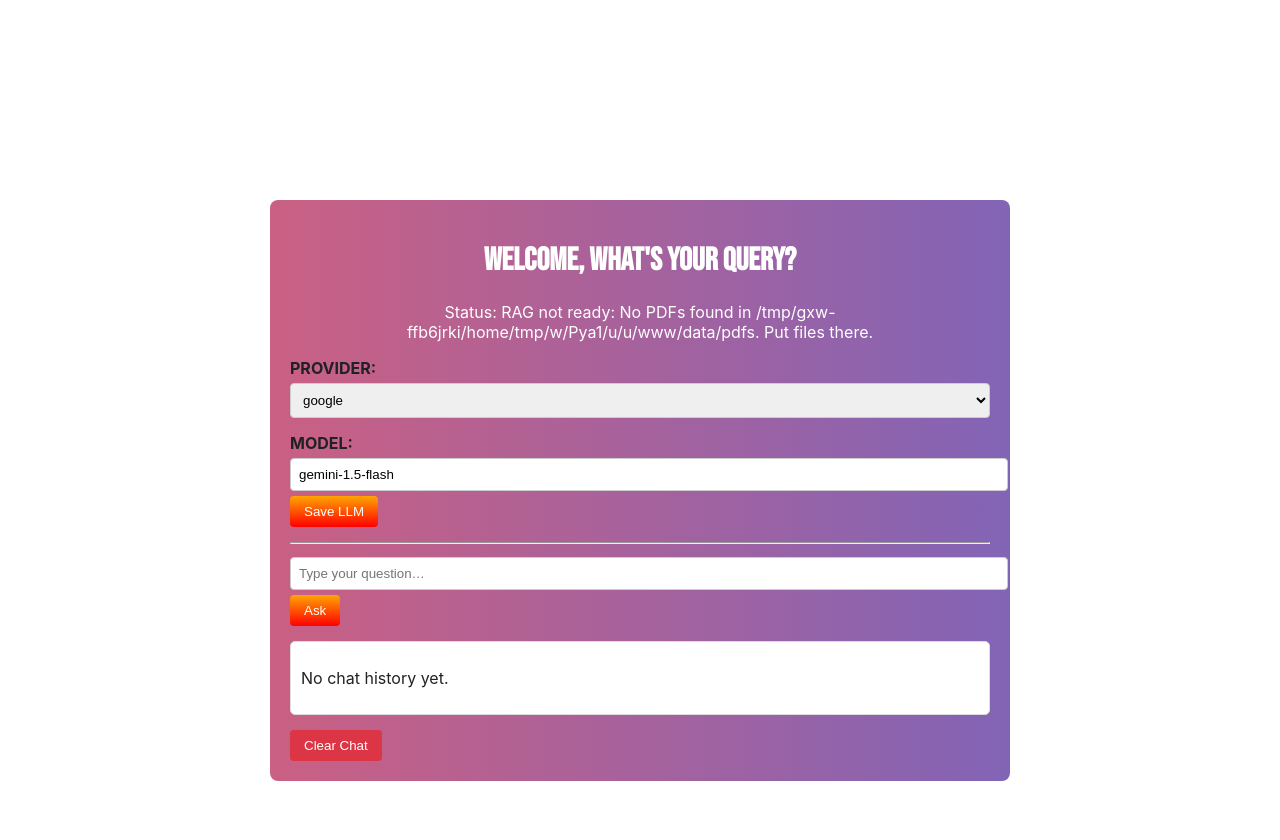
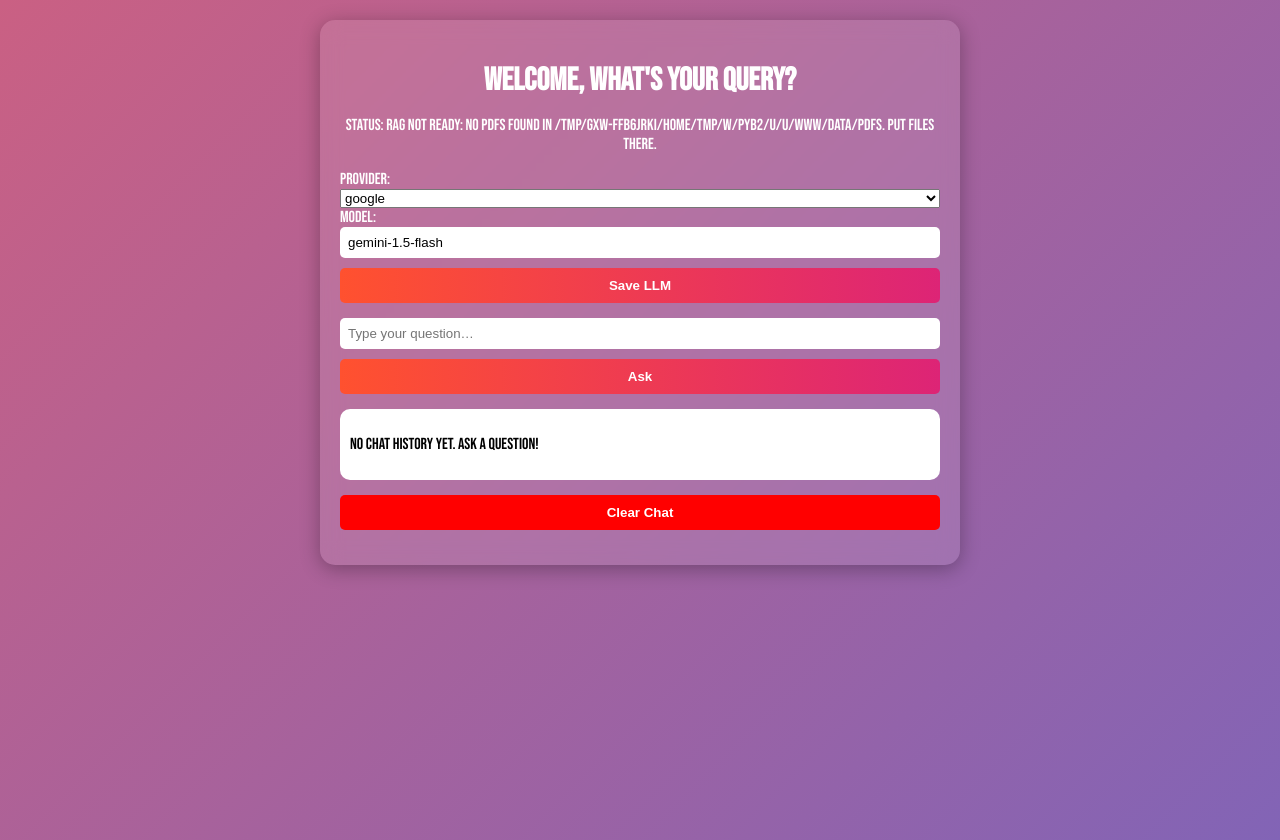
Before and after one commit to RayhanShahriar/AI-Agent-Development, a Django app: page /rag/qna/ in a window 1280 px wide. Before the commit the page ends 781 px from the top, so only its background shows below. Run offline with Django 5.2, Linux system fonts and the light colour scheme.

Commit message:
UI fixes, QnA updates, safe .env ignore

```diff
--- a/account/templates/QnA.html
+++ b/account/templates/QnA.html
@@ -11,7 +11,7 @@
 </head>
 <body>
 <div class="container">
-    <h1>Welcome, what's your query?</h1>
+    <h1>Welcome, What's Your Query?</h1>
 
     <div class="status">
         <p>Status: {{ status_msg }}</p>
@@ -20,8 +20,7 @@
     <!-- LLM Provider & Model Selector -->
     <form action="{% url 'configure_llm' %}" method="post">
         {% csrf_token %}
-        <label for="llm_provider">PROVIDER:</label>
-        {% if providers %}
+        <label for="llm_provider">Provider:</label>
         <select name="llm_provider" id="llm_provider">
             {% for provider, data in providers.items %}
                 <option value="{{ provider }}" {% if current.provider == provider %}selected{% endif %}>
@@ -29,18 +28,14 @@
                 </option>
             {% endfor %}
         </select>
-        {% else %}
-            <p><em>No providers available.</em></p>
-        {% endif %}
 
-        <label for="model_name">MODEL:</label>
+        <label for="model_name">Model:</label>
         <input type="text" name="model_name" id="model_name"
-               value="{% if current.model %}{{ current.model }}{% elif provider_models and provider_models.0 %}{{ provider_models.0 }}{% else %}gpt-4{% endif %}">
+               value="{{ current.model|default:provider_models.0 }}">
 
         <button type="submit">Save LLM</button>
     </form>
 
-    <hr>
 
     <!-- Ask Question Form -->
     <form action="{% url 'rag_qna_page' %}" method="post">
@@ -48,7 +43,6 @@
         {{ ask_form.question }}
         <button type="submit">Ask</button>
     </form>
-
 
     <!-- Chat Display -->
     <div class="chat-box">
@@ -58,12 +52,13 @@
                 {% if message.llm %}<small>(LLM: {{ message.llm }})</small>{% endif %}
             </div>
         {% empty %}
-            <p>No chat history yet.</p>
+            <p>No chat history yet. Ask a question!</p>
         {% endfor %}
     </div>
 
+
     <!-- Clear Chat Form -->
-    <form action="{% url 'clear_chat' %}" method="post" class="form-inline">
+    <form action="{% url 'clear_chat' %}" method="post">
         {% csrf_token %}
         <button type="submit" class="btn-clear">Clear Chat</button>
     </form>
--- a/static/css/QnA.css
+++ b/static/css/QnA.css
@@ -1,120 +1,84 @@
-body {
-
-    font-family: 'Inter', -apple-system, BlinkMacSystemFont, 'Segoe UI', Roboto, Oxygen,
-               Ubuntu, Cantarell, 'Helvetica Neue', sans-serif;
-        font-size: 16px;
-
-        color: #202123; /* similar to ChatGPT's text color */
-
-        background: white ;
-        margin: 0;
-        padding: 0;
-}
-
-.container {
-
-    max-width: 700px;
-    margin:  auto;
-    background: linear-gradient(to right, #ca6083, #8264b6);
-    padding: 20px;
-    border-radius: 8px;
-    box-shadow: 0 2px 8px rgb(255, 255, 255);
 
 
-    margin-top: 200px;
 
 
+
+ body {
+            font-family: 'Bebas Neue', sans-serif;
+            background: linear-gradient(135deg, #ca6083, #8264b6);
+            color: white;
+            display: flex;
+            justify-content: center;
+            align-items: flex-start;
+            min-height: 100vh;
+            margin: 0;
+            padding: 20px;
         }
-
+        .container {
+            background: rgba(255, 255, 255, 0.1);
+            backdrop-filter: blur(10px);
+            border-radius: 15px;
+            padding: 20px;
+            width: 100%;
+            max-width: 600px;
+            box-shadow: 0 4px 20px rgba(0,0,0,0.3);
+        }
         h1 {
-    font-family:'Bebas Neue', sans-serif;
             text-align: center;
-    color: white;
-
+            margin-bottom: 10px;
         }
         .status {
-
-    color: #ffffff;
             text-align: center;
             margin-bottom: 15px;
         }
-
         .chat-box {
-    border: 1px solid #ddd;
-    border-radius: 5px;
+            background: white;
+            color: black;
+            border-radius: 10px;
             padding: 10px;
             max-height: 300px;
             overflow-y: auto;
-    background: #ffffff;
             margin-bottom: 15px;
-
         }
-
-.chat-msg {
+        .chat-msg.user {
+            text-align: right;
+            background: #ffe0f5;
+            margin: 5px;
+            padding: 8px;
+            border-radius: 10px;
+        }
+        .chat-msg.bot {
+            text-align: left;
+            background: #e4e4ff;
+            margin: 5px;
+            padding: 8px;
+            border-radius: 10px;
+        }
+        form {
+            display: flex;
+            flex-direction: column;
             margin-bottom: 10px;
         }
-
-.chat-msg.user {
-
-    font-weight: bold;
+        input[type="text"] {
+            padding: 8px;
+            border-radius: 5px;
+            border: none;
+            margin-bottom: 10px;
         }
-
-.chat-msg.bot {
-
-    color: #ffffff;
-}
-
-
-form {
-
-    margin-bottom: 15px;
-}
-
-label {
-
-    font-weight: bold;
-
-    display: block;
-
-    margin-top: 10px;
-
-}
-
-input[type=text], select {
-
-    width: 100%;
-    padding: 8px;
-    margin: 5px 0;
-    border: 1px solid #ccc;
-
-    border-radius: 4px; }
-
-
         button {
-
-    background: linear-gradient(orange, red);
+            background: linear-gradient(to right, #ff512f, #dd2476);
             color: white;
             border: none;
-    padding: 8px 14px;
-    border-radius: 4px;
-
-
-
+            border-radius: 5px;
+            padding: 10px;
+            cursor: pointer;
+            font-weight: bold;
+            margin-bottom: 5px;
+            transition: background 0.3s ease-in-out;
         }
-
         button:hover {
-    align-items: center;
-    background: #0056b3;
+            background: linear-gradient(to right, #dd2476, #ff512f);
         }
-
         .btn-clear {
-    background: #dc3545;
+            background: red;
         }
-
-.btn-clear:hover {
-    background: #a71d2a;
-}
-
-.form-inline {
-    display: inline;
-}
```
Also changed, not shown: 1 other file. Lines whose indentation alone changed are shown as unchanged.
